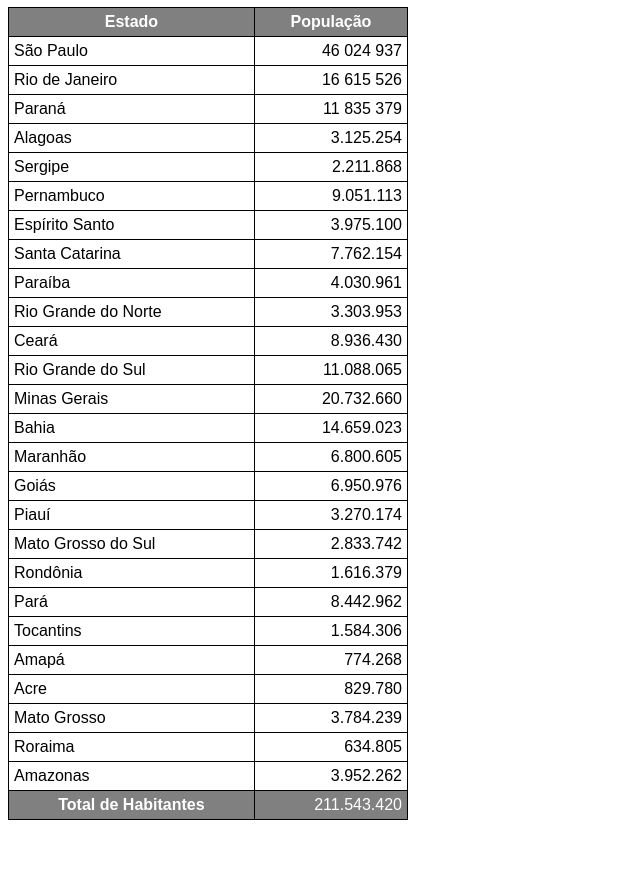
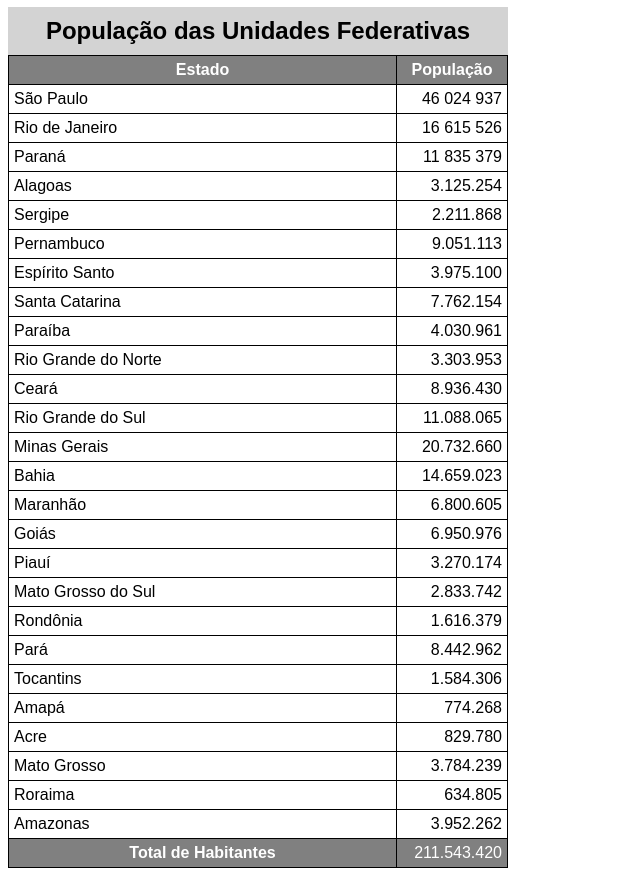
Before and after one commit to Renan-Ramos26/html-css, a plain HTML site: page exercicios/ex023/tabela002.html in a window 1280 px wide. Shown: the part 73-949 px from the top of the page, without its empty margins (0-640 px from the left). Before the commit the page ends 901 px from the top, so only its background shows below. Drawn offline with Linux system fonts and the light colour scheme.

Commit message:
atualizei a tabela 02

```diff
--- a/exercicios/ex023/tabela002.html
+++ b/exercicios/ex023/tabela002.html
@@ -8,8 +8,14 @@
         body {
             font-family: Arial, Helvetica, sans-serif;
         }
+        caption {
+            font-size: 1.5em;
+            font-weight: bold;
+            padding: 10px;
+            background-color: lightgrey;
+        }
         table {
-            width: 400px;
+            width: 500px;
             border-collapse: collapse;
         }
         td, th {
@@ -38,10 +44,11 @@
                 TR, TD, TH
     -->
     <table>
+        <caption> População das Unidades Federativas</caption>
         <thead>
             <tr> <!--Linha -->
-                <th>Estado</th><!-- Coluna -->
-                <th>População</th><!-- Coluna -->
+                <th scope="col">Estado</th><!-- Coluna -->
+                <th scope="col" style="width: 100px;">População</th><!-- Coluna -->
             </tr>
         </thead>
         <tbody>
@@ -152,7 +159,7 @@
   </tbody>
         <tfoot>
             <tr>
-                <th>Total de Habitantes</th>
+                <th scope="row">Total de Habitantes</th>
                 <td class="num"> 211.543.420 </td>
             </tr>
         </tfoot>
```
